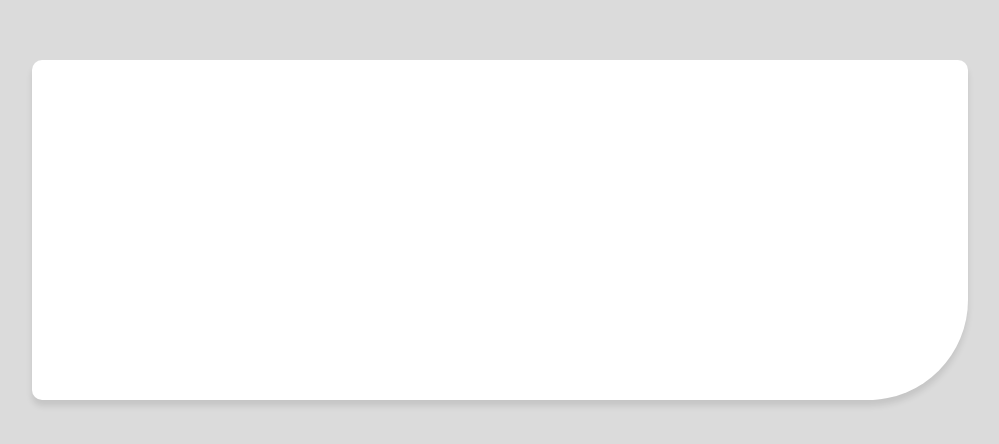
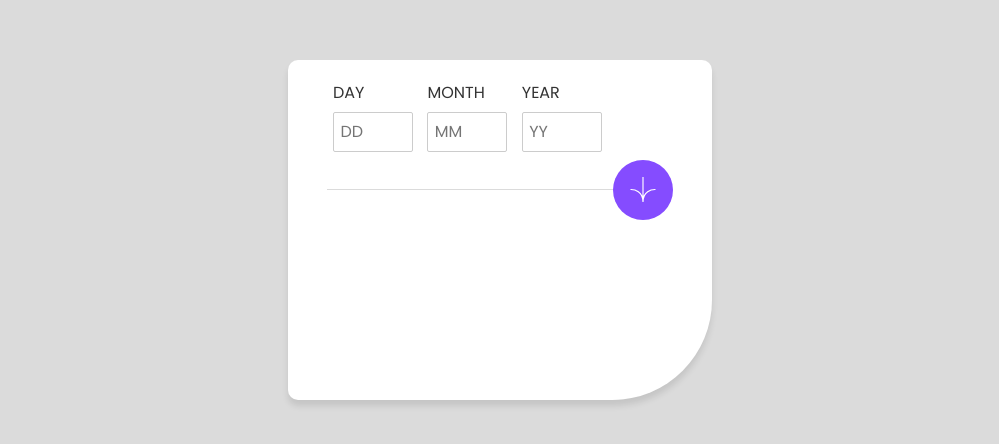
Before and after one commit to Cyntra-22/ageCalculator, a Svelte app: page / in a window 1280 px wide. Shown: the part 170-614 px from the top of the page, without its empty margins (140-1139 px from the left). Built offline with nearby package versions, Linux system fonts and the light colour scheme.

Commit message:
Added Date component and modified the code for style

```diff
--- a/src/App.svelte
+++ b/src/App.svelte
@@ -1,5 +1,5 @@
 <script>
-
+	import Date from "./Date.svelte";
 </script>
 
 
@@ -8,6 +8,7 @@
 		--font-color: hsl(259, 100%, 65%);
 		--font: 'Poppins', sans-serif;
 		--bgColor:  hsl(0, 0%, 86%);
+		--lineColor: hsl(0, 1%, 44%);
 	}
 
 	:global(body){
@@ -26,11 +27,51 @@
 		transform: translate(-50%,-50%);
 		background-color: hsl(0, 0%, 100%);
 		padding: 20px;
-		width: 70%;
+		width: 30%;
 		box-shadow: 0 6px 6px rgba(0, 0, 0, 0.1);
 		border-radius: 10px 10px 100px 10px;
 		height: 300px;
 
+	}
+	.date-conponent{
+		width: 70%;
+		padding-left: 25px;
+	}
+
+	.line-container{
+		display: flex;
+		align-items: center;
+		width: 90%;
+	}
+
+	.line{
+		flex: 1;
+		border-top: 1px solid hsl(0, 0%, 86%);
+
+	}
+
+	.img-style{
+		background-color: var(--font-color);
+		border-radius: 50%;
+		cursor: pointer;
+		width: 60px;
+		height: 60px;
+	}
+
+	img{
+		width: 60px;
+		height: 25px;
+		padding-top: 17px;
+	}
+
+	.img-style:hover{
+		background-color: black;
+	}
+
+	.center-container{
+		display: flex;
+		flex-direction: column;
+		align-items: center;
 	}
 
 </style>
@@ -38,5 +79,16 @@
 <main>
 	<div class="main-container">
 
+			<div class="date-conponent">
+					<Date  />
+			</div>
+			<div class="center-container">
+				<div class="line-container">
+					<div class="line"></div>
+					<div class="img-style">
+						<img src="/icon-arrow.svg" alt="logo arrow" />
+					</div>
+				</div>
+			</div>
 	</div>
 </main>
--- /dev/null
+++ b/src/Date.svelte
@@ -0,0 +1,30 @@
+<script>
+
+</script>
+
+<style>
+    .date-container{
+        display: flex;
+        justify-content: space-between;
+    }
+
+    input{
+        margin-top: 7px;
+        width: 80px;
+    }
+</style>
+
+<div class="date-container">
+    <div>
+        <label for="dayInput">DAY</label>
+        <input type="number" placeholder = "DD"/>
+    </div>
+    <div>
+        <label for="dayInput">MONTH</label>
+        <input type="number" placeholder = "MM"/>
+    </div>
+    <div>
+        <label for="dayInput">YEAR</label>
+        <input type="number" placeholder = "YY"/>
+    </div>
+</div>
```
